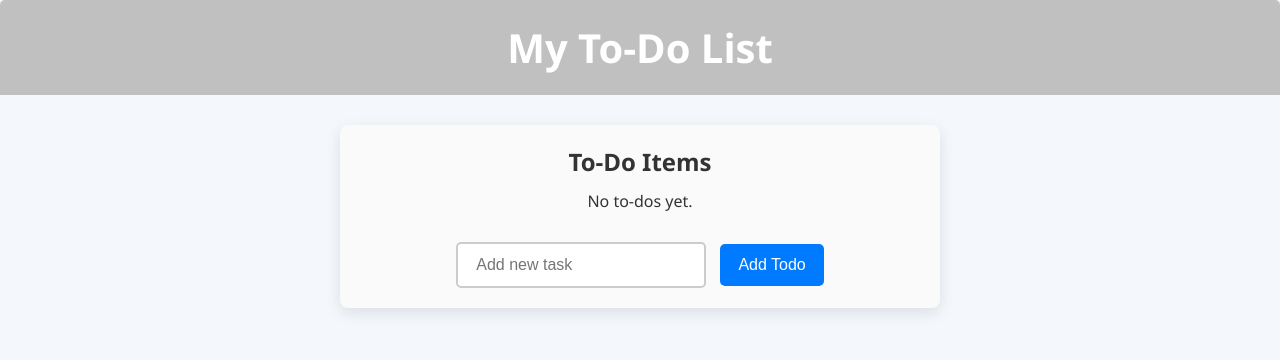
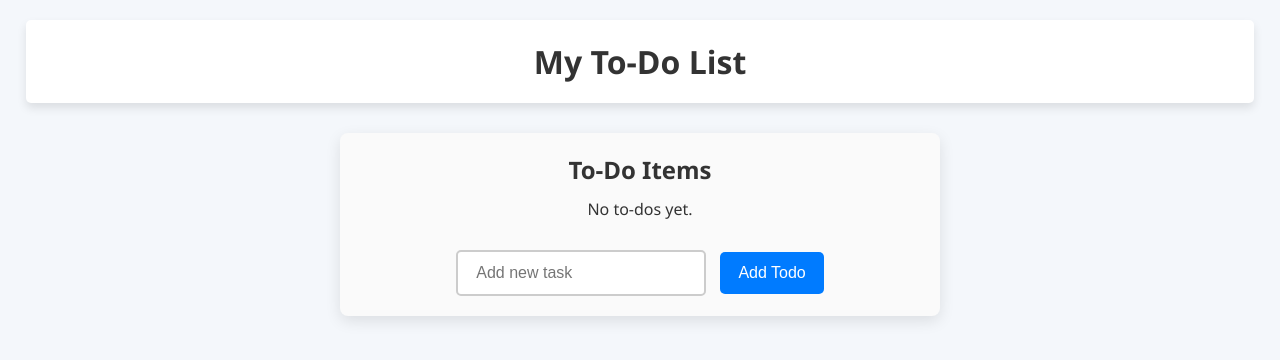
Before and after one commit to Charlton-C/django_to_do_app, a Django app: page / in a window 1280 px wide. Shown: the top 360 px of the page. Run offline with Django 5.2, Linux system fonts and the light colour scheme; data that the repository does not hold is empty.

Commit message:
Update header design, fix no to dos message not disappearing after adding todos

```diff
--- a/todo/static/css/styles.css
+++ b/todo/static/css/styles.css
@@ -13,19 +13,23 @@ body {
 
 /* Header Styles */
 header {
-    background-color: #c0c0c0;
+    margin: 20px 2vw;
     padding: 20px;
-    color: white;
-    border-radius: 5px 5px 0 0;
+    border-radius: 5px;
+    background-color: white;
+    box-shadow: 0 5px 10px rgba(0, 0, 0, 0.1);
 }
 
 h1 {
-    font-size: 2.5rem;
+    font-size: 2rem;
     font-weight: 600;
 }
 
 .no_todo {
     margin-top: 12px;
+}
+.no_todo.hidden {
+    display: none;
 }
 
 /* To-Do List Container */
--- a/todo/templates/todo_list.html
+++ b/todo/templates/todo_list.html
@@ -22,7 +22,7 @@
                 <h2>To-Do Items</h2>
 
                 <ul id="todo_items">
-                    {% if todos %}
+                    <p class="no_todo {% if todos %} hidden {% endif %}">No to-dos yet.</p>
                     {% for todo in todos %}
                     <li
                         id="todo_{{ todo.id }}"
@@ -42,9 +42,6 @@
                         </button>
                     </li>
                     {% endfor %}
-                    {% else %}
-                    <p class="no_todo">No to-dos yet.</p>
-                    {% endif %}
                 </ul>
 
                 <form id="add_todo_form">
@@ -99,6 +96,9 @@
                                 if (data.success) {
                                     todoList.appendChild(createNewTodoItem(data));
                                     document.getElementById("new_todo").value = "";
+                                    if (document.querySelectorAll(".todo_item").length > 0) {
+                                        document.querySelector(".no_todo").classList.add("hidden");
+                                    }
                                 } else {
                                     console.warn("Adding failed:", data.error);
                                 }
@@ -207,7 +207,12 @@
                         .then((data) => {
                             if (data.success) {
                                 todoItem.classList.add("delete");
-                                setTimeout(() => todoItem.remove(), 500);
+                                setTimeout(() => {
+                                    todoItem.remove();
+                                    if (document.querySelectorAll(".todo_item").length <= 0) {
+                                        document.querySelector(".no_todo").classList.remove("hidden");
+                                    }
+                                }, 500);
                             } else {
                                 console.warn("Delete failed:", data.error);
                             }
```
